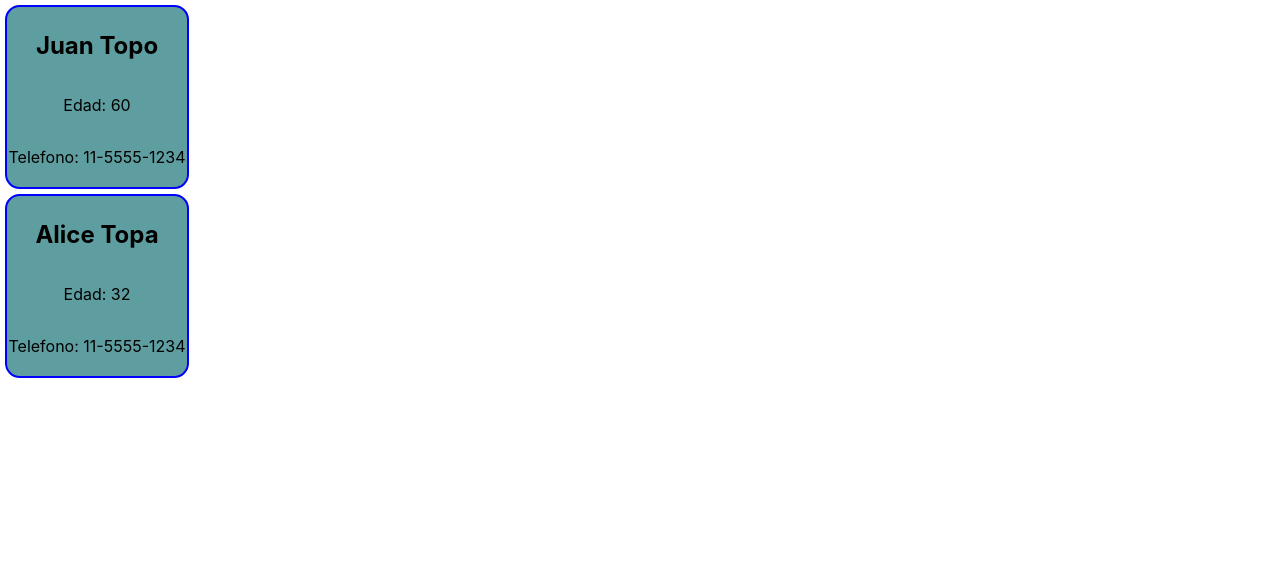
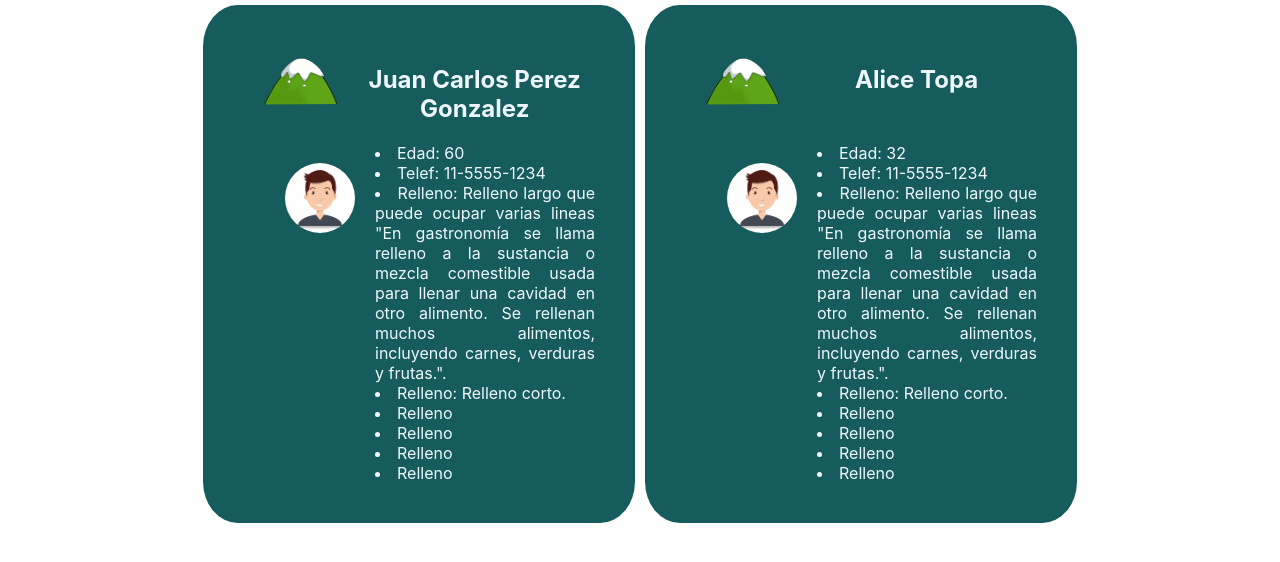
Before and after one commit to kwaale/Cerros-de-Cambio, a React (Create React App) app in the folder cerros-dc/: page / in a window 1280 px wide. Shown: the top 562 px of the page. Built offline with nearby package versions, Linux system fonts and the light colour scheme.

Commit message:
Modelo 1 de Card

```diff
--- a/cerros-dc/src/App.js
+++ b/cerros-dc/src/App.js
@@ -4,12 +4,14 @@ import Persons from './Components/Persons.js';
 
 // dependencia que debes de agregar a la aplicacion react que generes https://storybook.js.org/
 const data = [{
-  "nombre": "Juan",
-  "apellido": "Topo",
+  "id":"001",
+  "nombre": "Juan Carlos",
+  "apellido": "Perez Gonzalez",
   "edad": 60,
   "telefono": "11-5555-1234"
 },
 {
+  "id":"002",
   "nombre": "Alice",
   "apellido": "Topa",
   "edad": 32,
--- a/cerros-dc/src/Components/Persons.css
+++ b/cerros-dc/src/Components/Persons.css
@@ -1,11 +1,37 @@
 .card-persona{
-    display: flex;
+    display: inline-flex;
     margin: 5px;
-    height: 180px;
-    width: 180px;
-    border: 2px solid blue;
+    width: 352px;
+    border: 2px rgb(22, 92, 92);
     border-radius: 8%;
     flex-flow: column;
     justify-content: center;
-    background: cadetblue;
+    background: rgb(22, 92, 92);
+    padding: 40px;
 }
+.foto-perfil{
+    width: 70px;
+    height: 70px;
+    margin: 20px;
+    margin-left: 42px;
+    border-radius: 100%;
+}
+.nombre-perfil{
+    width: 66%;
+    height: 58px;
+}
+.montania{
+    width: 77px;
+    height: 50px;
+    padding: 13px;
+}
+.cuerpos{
+    display: flex;
+    justify-content: space-around;
+    color: aliceblue;
+}
+.data-persona{
+    display: block;
+    text-align: justify;
+    color: aliceblue;
+}
--- a/cerros-dc/src/Components/Persons.js
+++ b/cerros-dc/src/Components/Persons.js
@@ -1,17 +1,37 @@
 import React from 'react';
 import './Persons.css';
+import foto from '../img/Foto.jpg';
+import montania from '../img/Montania.png';
+
 
 //Persona renderizado
-export default function Persons({data}) {
+export default function Persons({ data }) {
     return (
         <div>
-            {data.map(e=>{
-                return(
-                <div className='card-persona'>
-                <h2>{e.nombre} {e.apellido}</h2>
-                <p>Edad: {e.edad}</p>
-                <p>Telefono: {e.telefono}</p>
-                </div>
+            {data.map(e => {
+                return (
+                    <div className='card-persona' key={e.id}>
+                        <div className='cuerpos'>
+                            <img className='montania' src={montania} alt='Montaña' />
+                            <h2 className='nombre-perfil' >{e.nombre} {e.apellido}</h2>
+                        </div>
+                        <div className='cuerpos'>
+                            <img className='foto-perfil' src={foto} alt='Foto Perfil' />
+                            <div className='data-persona'>
+                                <li>Edad: {e.edad}</li>
+                                <li>Telef: {e.telefono}</li>
+                                <li>Relleno: Relleno largo que puede ocupar varias lineas "En gastronomía
+                                    se llama relleno a la sustancia o mezcla comestible usada para llenar
+                                    una cavidad en otro alimento. Se rellenan muchos alimentos, incluyendo
+                                    carnes, verduras y frutas.".</li>
+                                <li>Relleno: Relleno corto.</li>
+                                <li>Relleno</li>
+                                <li>Relleno</li>
+                                <li>Relleno</li>
+                                <li>Relleno</li>
+                            </div>
+                        </div>
+                    </div>
                 )
             })}
         </div>
```
Also changed, not shown: cerros-dc/src/img/Foto.jpg (added), cerros-dc/src/img/Montania.png (added).
